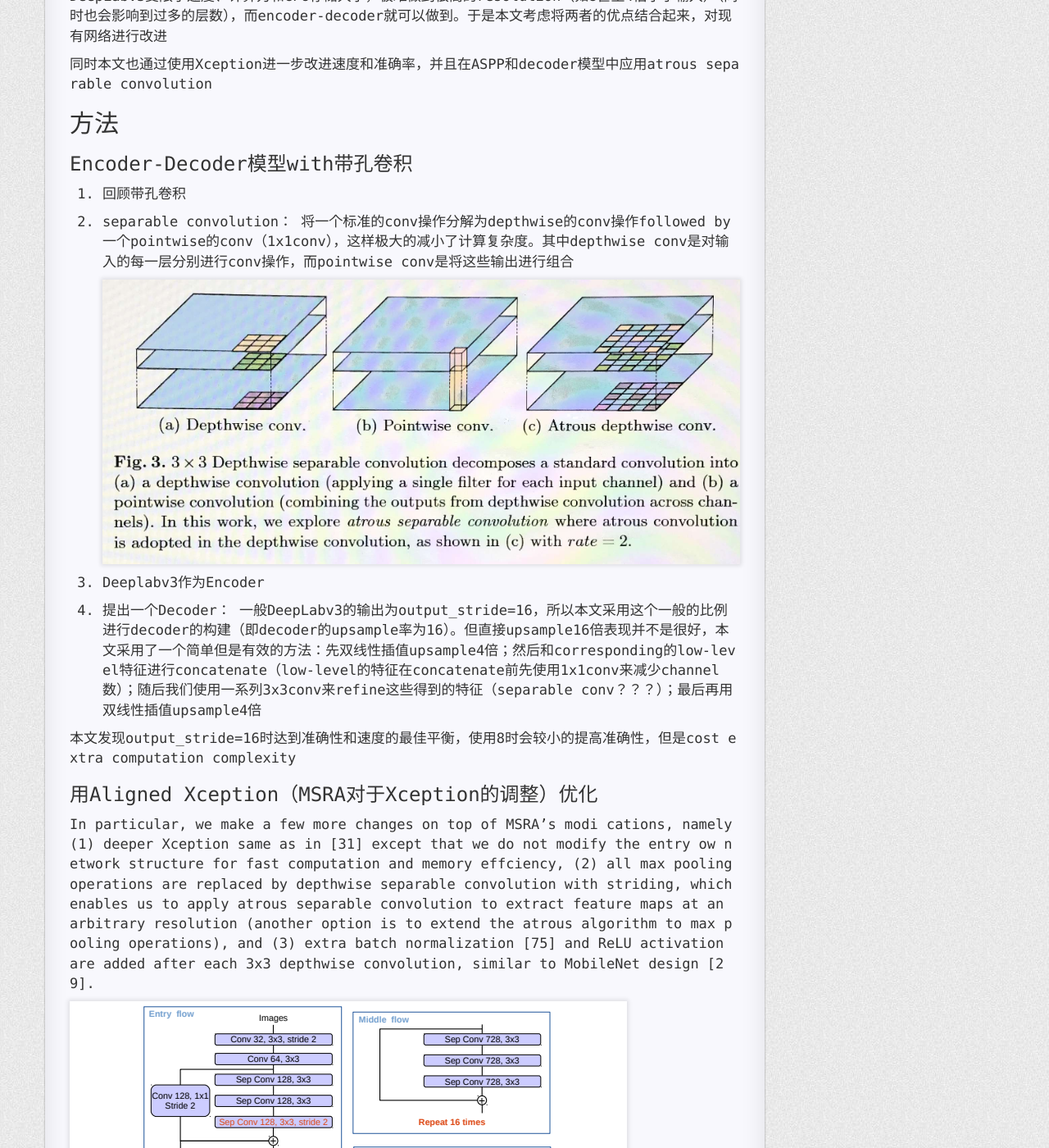
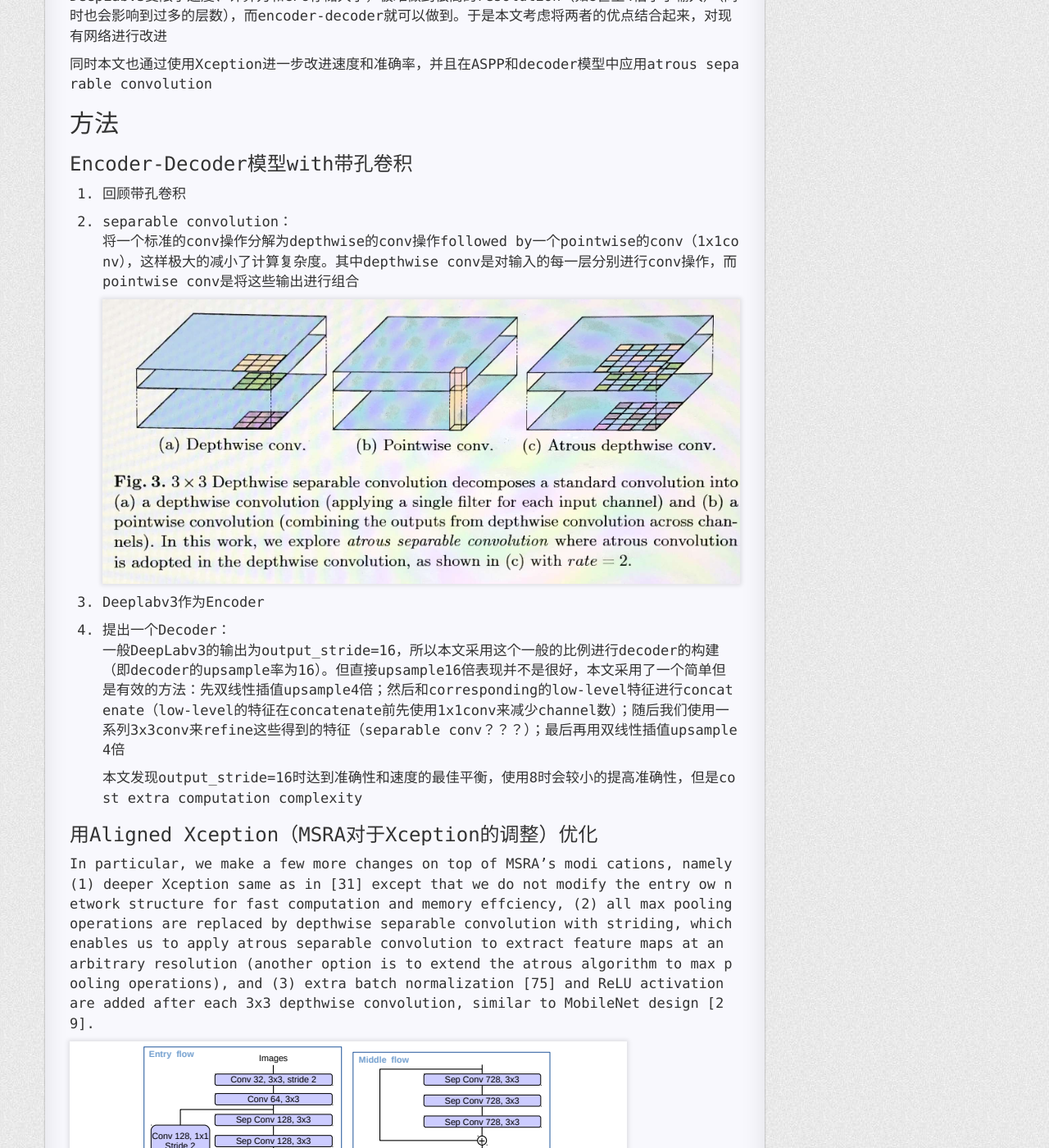
Before and after one commit to TravelLeraLone/TravelLeraLone.github.io, a Jekyll site: the page built from _posts/2019-03-16-Deeplab.md, in a window 1280 px wide and 1400 px high, scrolled down 4764 px. Shown: the whole window at 82% size. Built offline with Jekyll 4.4.1, drawn with Linux system fonts in a browser that asks for light colours; nearby versions of some CDN libraries; comment, search, counter and statistics services are not loaded; a style sheet for code colours, icons or effects is not loaded.

Commit message:
small fixing

```diff
--- a/_posts/2019-03-16-Deeplab.md
+++ b/_posts/2019-03-16-Deeplab.md
@@ -109,17 +109,17 @@ DeepLabv3受限于速度、计算力和GPU存储大小，极难做到很高的re
 
 1. 回顾带孔卷积
 
-2. separable convolution：
+2. separable convolution：<br>
     将一个标准的conv操作分解为depthwise的conv操作followed by一个pointwise的conv（1x1conv），这样极大的减小了计算复杂度。其中depthwise conv是对输入的每一层分别进行conv操作，而pointwise conv是将这些输出进行组合
 
     ![sc]({{ "/sc.png" || prepend: site.imgrepo }})
 
 3. Deeplabv3作为Encoder
 
-4. 提出一个Decoder：
-一般DeepLabv3的输出为output_stride=16，所以本文采用这个一般的比例进行decoder的构建（即decoder的upsample率为16）。但直接upsample16倍表现并不是很好，本文采用了一个简单但是有效的方法：先双线性插值upsample4倍；然后和corresponding的low-level特征进行concatenate（low-level的特征在concatenate前先使用1x1conv来减少channel数）；随后我们使用一系列3x3conv来refine这些得到的特征（separable conv？？？）；最后再用双线性插值upsample4倍
+4. 提出一个Decoder：<br>
+    一般DeepLabv3的输出为output_stride=16，所以本文采用这个一般的比例进行decoder的构建（即decoder的upsample率为16）。但直接upsample16倍表现并不是很好，本文采用了一个简单但是有效的方法：先双线性插值upsample4倍；然后和corresponding的low-level特征进行concatenate（low-level的特征在concatenate前先使用1x1conv来减少channel数）；随后我们使用一系列3x3conv来refine这些得到的特征（separable conv？？？）；最后再用双线性插值upsample4倍
 
-本文发现output_stride=16时达到准确性和速度的最佳平衡，使用8时会较小的提高准确性，但是cost extra computation complexity
+    本文发现output_stride=16时达到准确性和速度的最佳平衡，使用8时会较小的提高准确性，但是cost extra computation complexity
 
 ### 用Aligned Xception（MSRA对于Xception的调整）优化
 
```
